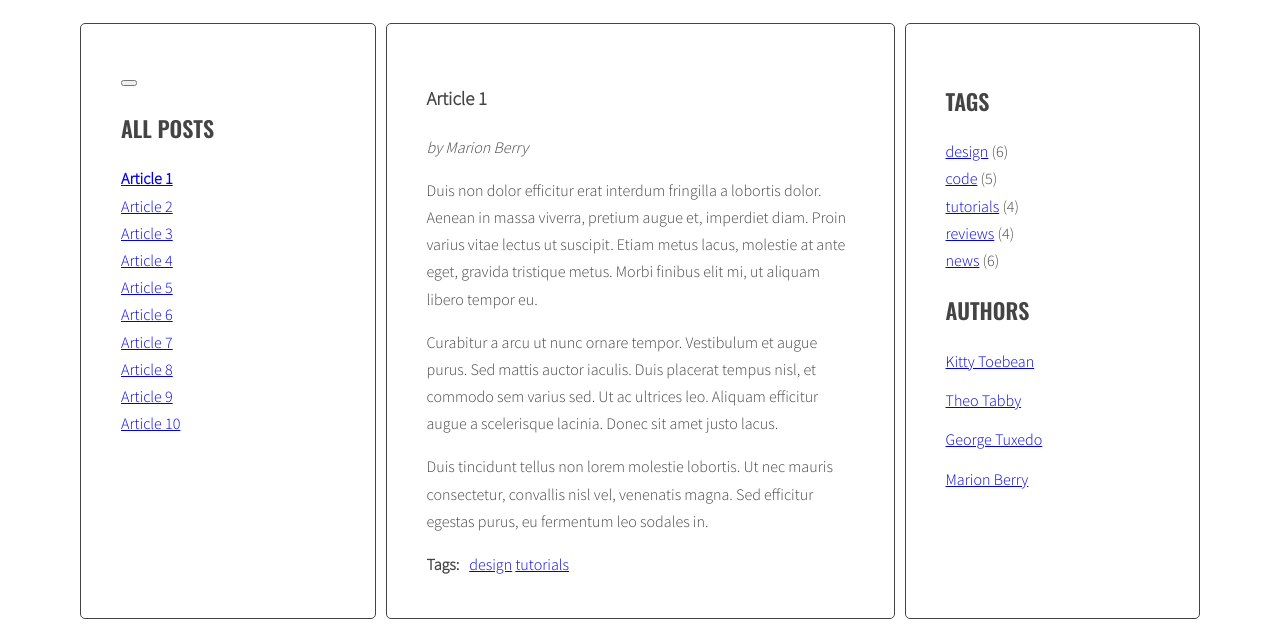
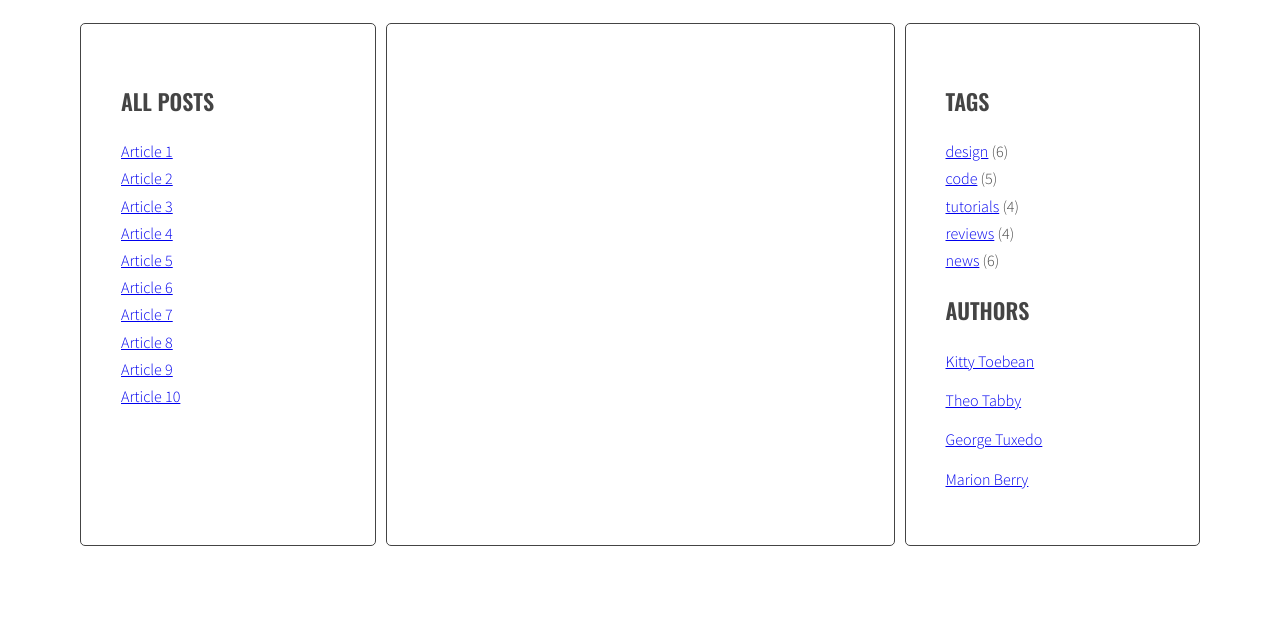
Before and after one commit to MateuszCrono/Blog-project, a website: page index.html in a window 1280 px wide. Both pictures are taken after a click on the link "Article 2". Shown: the part 220-847 px from the top of the page. After the commit the page ends 800 px from the top, so only its background shows below. Drawn offline with nearby package versions, Linux system fonts and the light colour scheme.

Commit message:
add ActiveArticles query

```diff
--- a/index.html
+++ b/index.html
@@ -12,10 +12,10 @@
         <h1 class="logo">my blog</h1>
         <main class="wrapper">
             <aside class="sidebar">
-            <button id="test-button"></button>
+            <!-- <button id="test-button"></button> -->
             <h2 class="section-title">All posts</h2>
             <ul class="list titles">
-                <li><a href="#article-1" class="active"><span>Article 1</span></a></li>
+                <li><a href="#article-1"><span>Article 1</span></a></li>
                 <li><a href="#article-2"><span>Article 2</span></a></li>
                 <li><a href="#article-3"><span>Article 3</span></a></li>
                 <li><a href="#article-4"><span>Article 4</span></a></li>
--- a/js/script.js
+++ b/js/script.js
@@ -1,20 +1,28 @@
 'use strict';
 
-document.getElementById('test-button').addEventListener('click', function(){
-    const links = document.querySelectorAll('.titles a');
-    console.log('links:', links);
-  });
+// document.getElementById('test-button').addEventListener('click', function(){
+//     const links = document.querySelectorAll('.titles a');
+//     console.log('links:', links);
+//   });
 
   const titleClickHandler = function(event){
     console.log('Link was clicked!');
-    console.log(event);
+    /* remove class 'active' from all article links  */
+    const activeLinks = document.querySelectorAll('.titles a.active');
 
-    /* remove class 'active' from all article links  */
-
+    for(let activeLink of activeLinks){
+      activeLink.classList.remove('active');
+      console.log('zadzialalo 1');
+    }
     /* add class 'active' to the clicked link */
 
     /* remove class 'active' from all articles */
+    const activeArticles = document.querySelectorAll('.post');
 
+    for(let activeArticle of activeArticles){
+      activeArticle.classList.remove('active');
+      console.log('zadzialalo 2');
+    }
     /* get 'href' attribute from the clicked link */
 
     /* find the correct article using the selector (value of 'href' attribute) */
```
